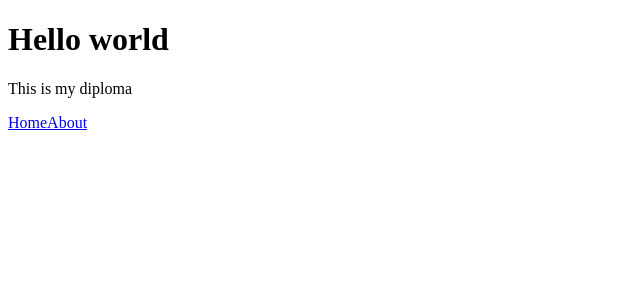
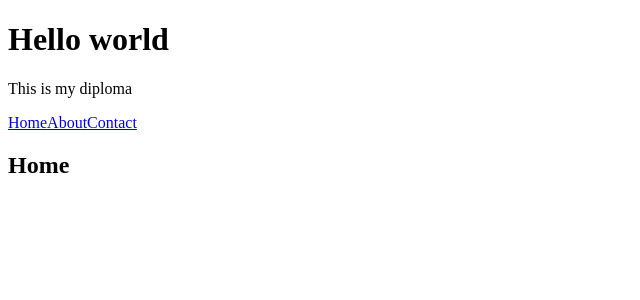
Before and after one commit to Aizadasyrdybaeva/diploma, a React (Vite) app: page / in a window 1280 px wide. Shown: the top 300 px of the page, without its empty margins (0-640 px from the left). Built offline with nearby package versions, Linux system fonts and the light colour scheme.

Commit message:
added nav Contact

```diff
--- a/src/App.jsx
+++ b/src/App.jsx
@@ -1,5 +1,5 @@
 
-import { NavLink } from 'react-router-dom';
+import { NavLink, Route, Routes } from 'react-router-dom';
 import './App.css'
 
 function App() {
@@ -9,10 +9,23 @@ function App() {
       <h1>Hello world</h1>
       <p>This is my diploma</p>
 
+    {/* создаем навигацию */}
       <nav>
         <NavLink to="/">Home</NavLink>
-        <NavLink to="/">About</NavLink>
+        <NavLink to="/about">About</NavLink>
+        <NavLink to="/contact">Contact</NavLink>
+
       </nav>
+
+     {/* //создаем путь */}
+      <main>
+        <Routes>
+          <Route path="/" element={<h2>Home</h2>} />
+          <Route path="/about" element={<h2>About</h2>} />
+          <Route path="/contact" element={<h2>Contact</h2>} />
+
+        </Routes>
+      </main>
 
 
     </div>
```
